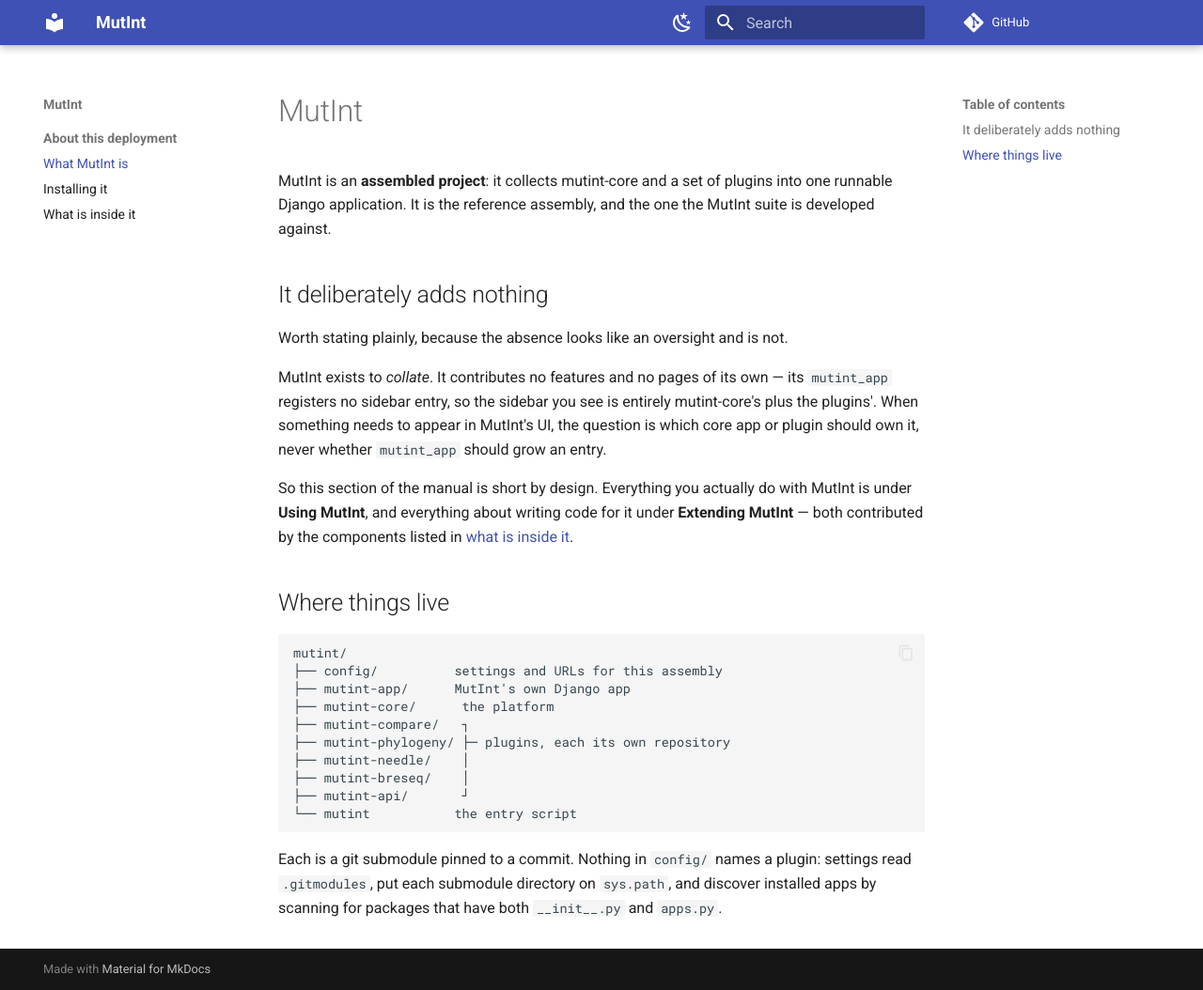
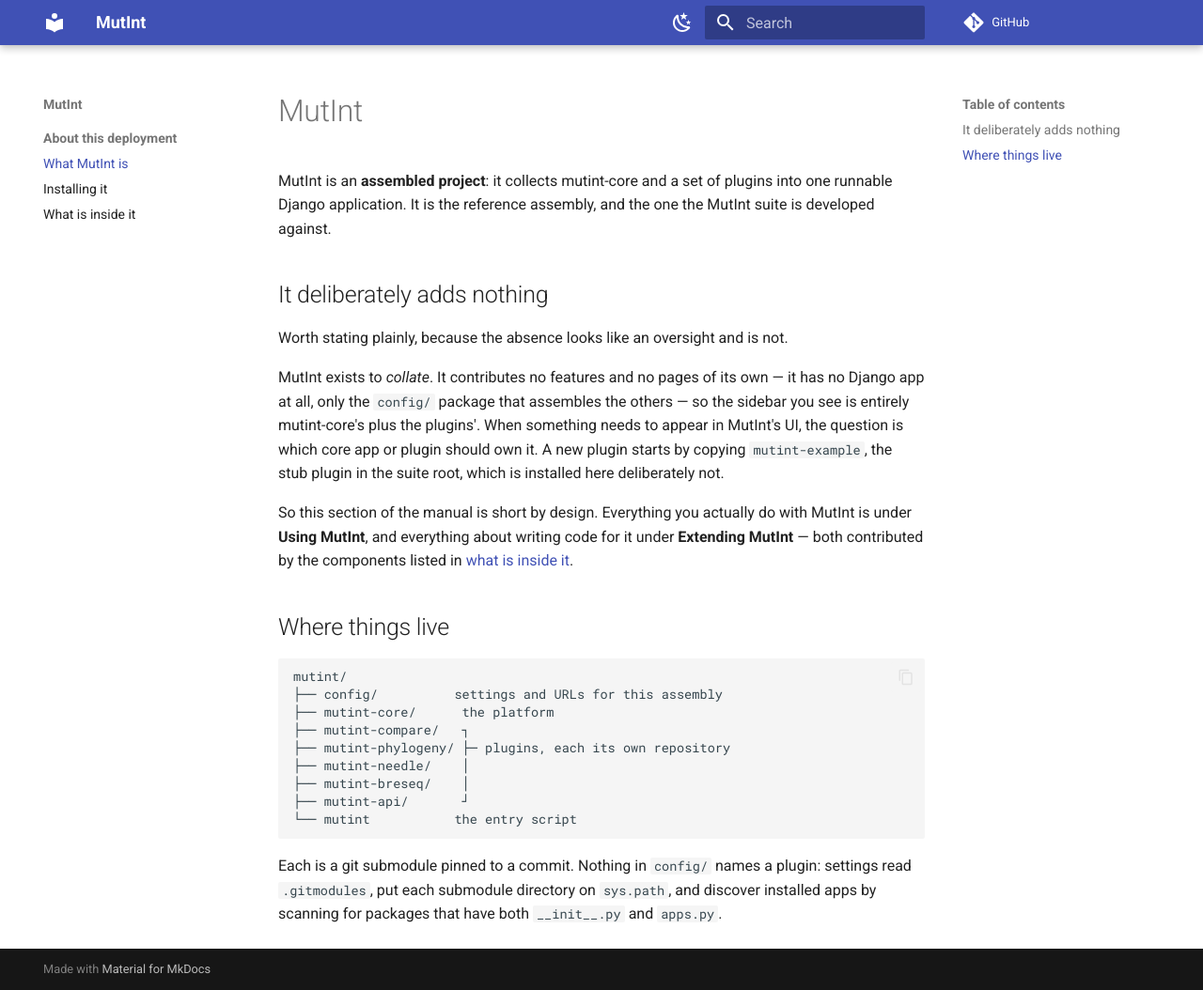
Before and after one commit to mutint/mutint, an MkDocs documentation site: the page built from docs/index.md, in a window 1280 px wide and 1054 px high. Shown: the whole window at 94% size. Built offline with MkDocs 1.6.1 and Material for MkDocs 9.7.7, drawn with Linux system fonts in a browser that asks for light colours; comment, search, counter and statistics services are not loaded.

Commit message:
feat: drop mutint-app; MutInt names itself in config/version.py
MutInt owns only config/ now. The app that carried its name and version is
the stub plugin mutint-example, installed nowhere.

Co-Authored-By: Claude Fable 5.1 <noreply@anthropic.com>
Claude-Session: https://claude.ai/code/session_015SwdKAWTsPQohnVn2oUKU7

````diff
--- a/docs/index.md
+++ b/docs/index.md
@@ -8,10 +8,11 @@ developed against.
 
 Worth stating plainly, because the absence looks like an oversight and is not.
 
-MutInt exists to *collate*. It contributes no features and no pages of its own — its
-`mutint_app` registers no sidebar entry, so the sidebar you see is entirely mutint-core's plus
-the plugins'. When something needs to appear in MutInt's UI, the question is which core app or
-plugin should own it, never whether `mutint_app` should grow an entry.
+MutInt exists to *collate*. It contributes no features and no pages of its own — it has no
+Django app at all, only the `config/` package that assembles the others — so the sidebar you
+see is entirely mutint-core's plus the plugins'. When something needs to appear in MutInt's UI,
+the question is which core app or plugin should own it. A new plugin starts by copying
+`mutint-example`, the stub plugin in the suite root, which is installed here deliberately not.
 
 So this section of the manual is short by design. Everything you actually do with MutInt is
 under **Using MutInt**, and everything about writing code for it under **Extending MutInt** —
@@ -22,7 +23,6 @@ both contributed by the components listed in [what is inside it](components.md).
 ```
 mutint/
 ├── config/          settings and URLs for this assembly
-├── mutint-app/      MutInt's own Django app
 ├── mutint-core/      the platform
 ├── mutint-compare/   ┐
 ├── mutint-phylogeny/ ├─ plugins, each its own repository
````
Also changed, not shown: README.md (+2 -3 lines), config/version.py (added, +11 -0 lines), docs/components.md (+0 -1 lines), .gitmodules, 2 other files.
